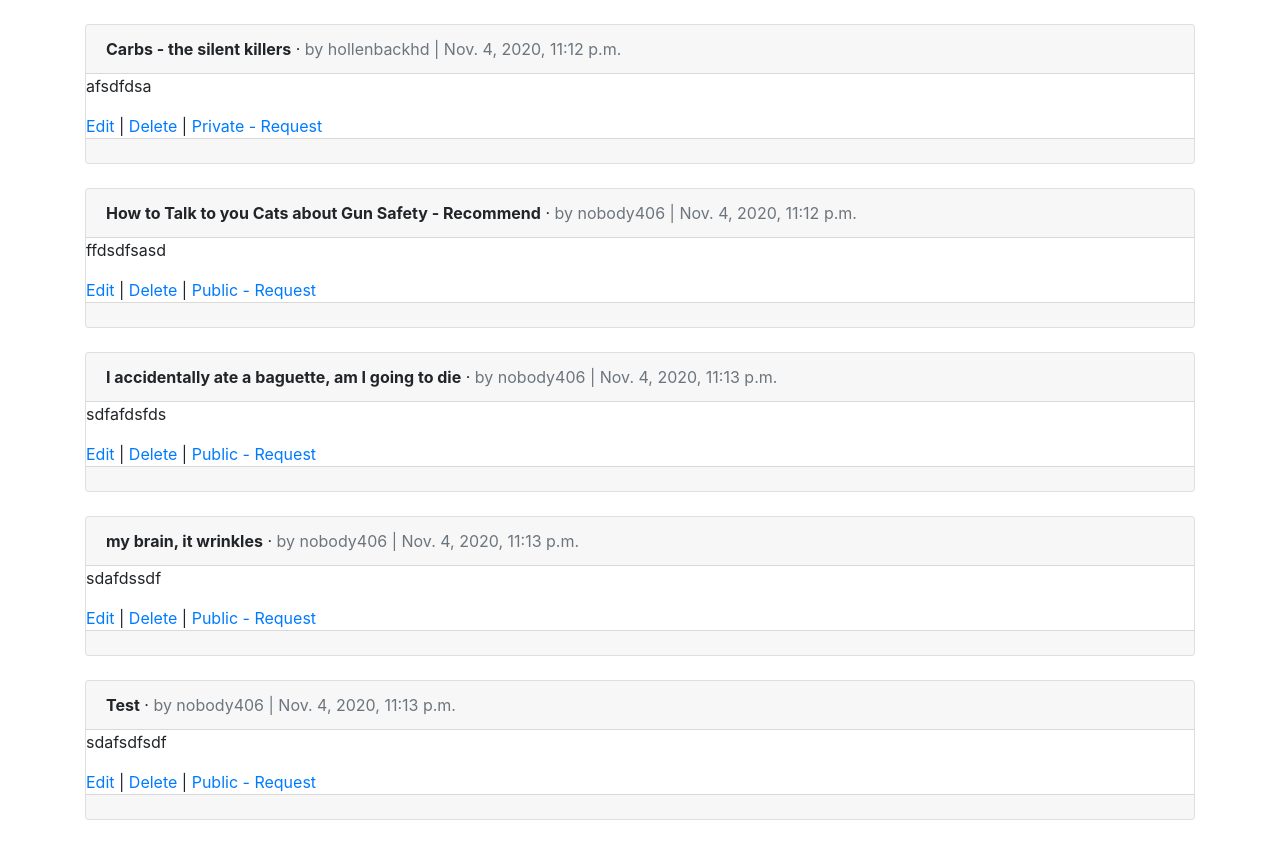
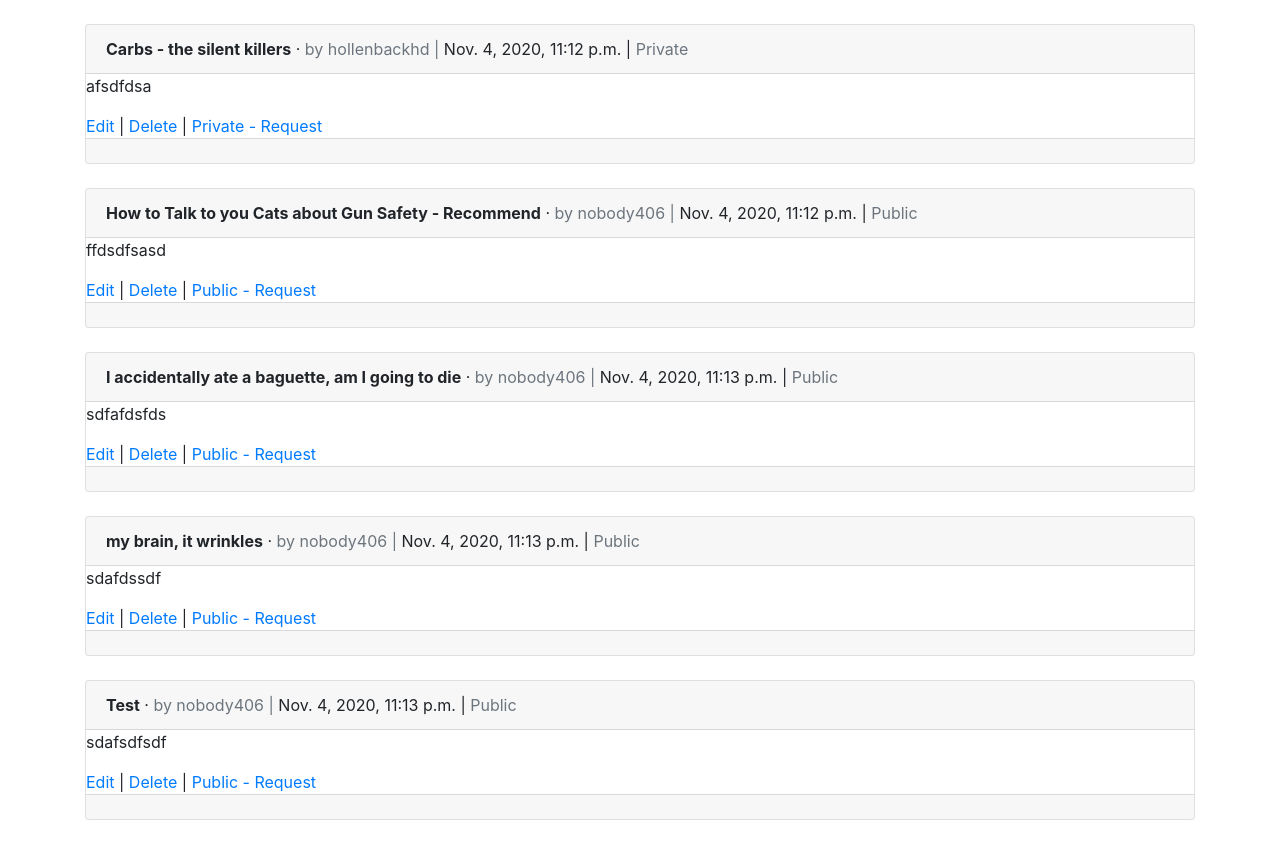
Before and after one commit to hollenbackhd/eGroup, a Django app: page /allgroups/ in a window 1280 px wide. Shown: the part 56-900 px from the top of the page. Run offline with Django 3.2, Linux system fonts and the light colour scheme; data comes from the database, SQL or seed files in the repository; both versions use the stored data as it was after the commit; data that the repository does not hold is empty; some libraries are stand-ins or nearby versions.

Commit message:
displays whether a group is public or private on group info

```diff
--- a/templates/allgroups_list.html
+++ b/templates/allgroups_list.html
@@ -7,8 +7,14 @@
 <div class="card">
 <div class="card-header">
 <span class="font-weight-bold">{{ allgroups.title }}</span> &middot;
-<span class="text-muted">by {{ allgroups.author }} |
-{{ allgroups.date }}</span>
+<span class="text-muted">by {{ allgroups.author }} | </span>
+{{ allgroups.date }} |
+{% if allgroups.private == False %}
+<span class="text-muted">Public</span>
+{% elif allgroups.private == True %}
+<span class="text-muted">Private</span>
+{% endif %}
+
 </div>
 <div class="card=body">
 <p>{{ allgroups.body }}</p>
```
Also changed, not shown: db.sqlite3.
